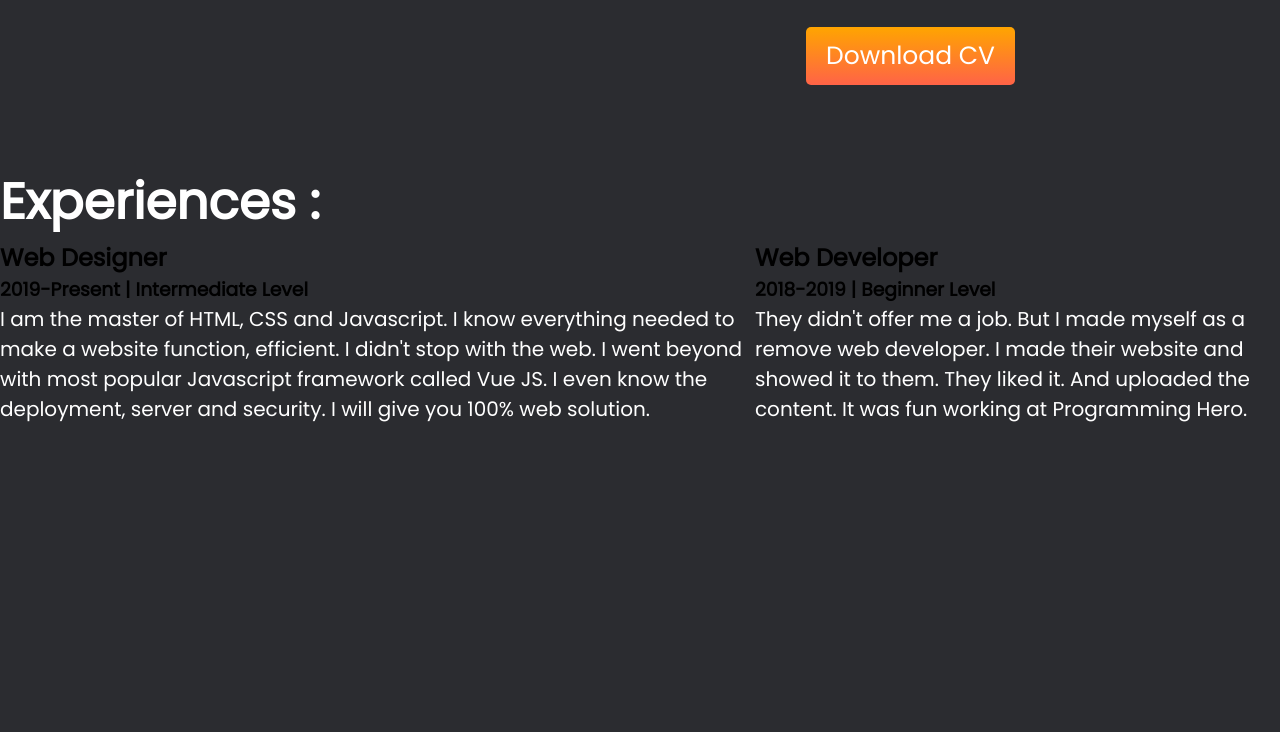
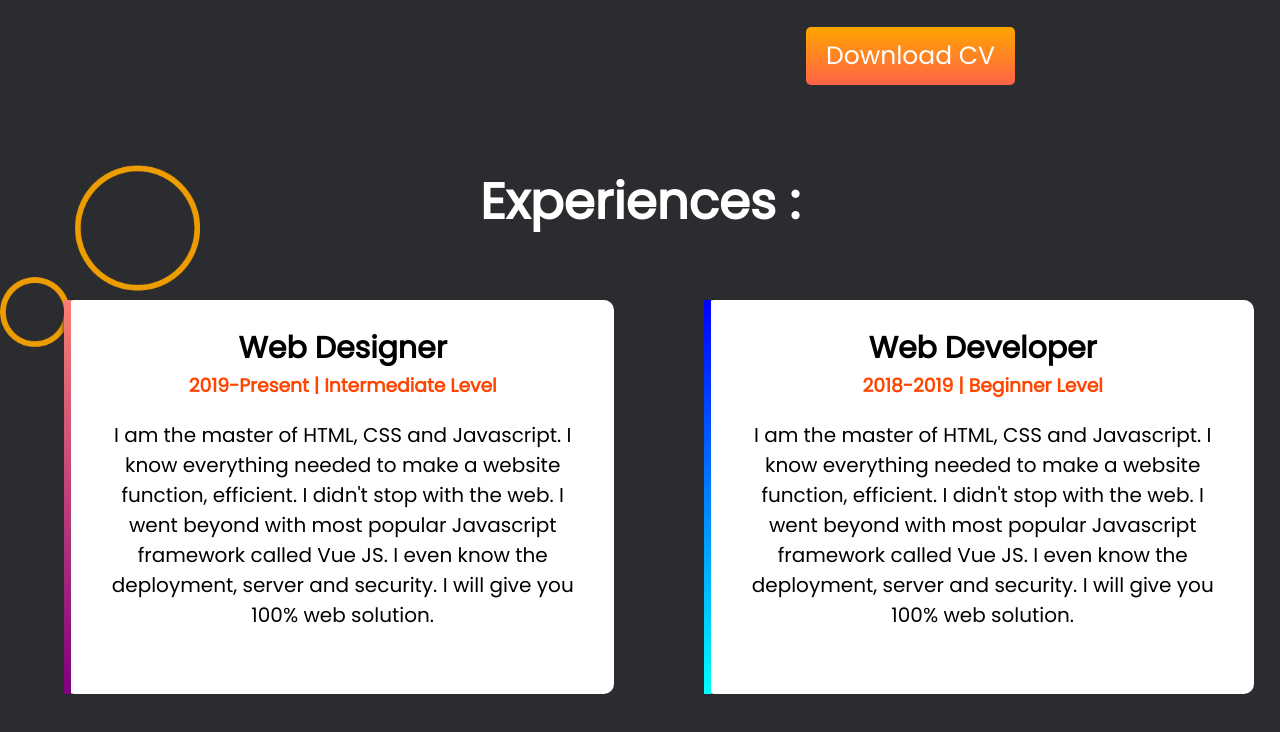
Before and after one commit to ashrafulriyadh/html-portfolio, a plain HTML site: page index.html in a window 1280 px wide. Shown: the part 1478-2210 px from the top of the page. Before the commit the page ends 1982 px from the top, so only its background shows below. Drawn offline with Linux system fonts and the light colour scheme.

Commit message:
section-3 added

```diff
--- a/index.html
+++ b/index.html
@@ -34,17 +34,17 @@
         </div>
     </section>
     <section class="experiences-area">
-    <h1> Experiences : </h1>
+    <h1 class="exp-name"> Experiences : </h1>
         <div class="flexible-container">
-            <div class="exp-item">
+            <div class="exp-item" id="exp1">
                 <h2> Web Designer </h2>
                 <h3> 2019-Present | Intermediate Level</h3>
-                <p>I am the master of HTML, CSS and Javascript. I know everything needed to make a website function, efficient. I didn't stop with the web. I went beyond with most popular Javascript framework called Vue JS. I even know the deployment, server and security. I will give you 100% web solution.</p>
+                <p id="info">I am the master of HTML, CSS and Javascript. I know everything needed to make a website function, efficient. I didn't stop with the web. I went beyond with most popular Javascript framework called Vue JS. I even know the deployment, server and security. I will give you 100% web solution.</p>
             </div>
-            <div class="exp-item">
+            <div class="exp-item" id="exp2">
                 <h2> Web Developer </h2>
                 <h3> 2018-2019 | Beginner Level</h3>
-                <p>They didn't offer me a job. But I made myself as a remove web developer. I made their website and showed it to them. They liked it. And uploaded the content. It was fun working at Programming Hero.</p>
+                <p id="info">I am the master of HTML, CSS and Javascript. I know everything needed to make a website function, efficient. I didn't stop with the web. I went beyond with most popular Javascript framework called Vue JS. I even know the deployment, server and security. I will give you 100% web solution.</p>
             </div>
         </div>
     </section>
--- a/style.css
+++ b/style.css
@@ -57,7 +57,35 @@ p {
     margin-top: 30px;
     display:inline-block;
     }
+h2 {
+    font-size: 30px;
+}
+h3 {
+    color: orangered;
+}
+.experiences-area {
+    background-image: url(images/bg-11.png);
+    background-repeat: no-repeat;
+    background-size: 200px;
 
+}
+.exp-name {
+    text-align: center;
+}
+.exp-item {
+    width: 50%;
+    padding-left: 8%;
+    box-shadow:5px 5px 5px 5px #2B2C30;
+    margin-top: 60px;
+    margin-left: 5%;
+    margin-right: 2%;
+    padding: 2% 2% 5% 2%;
+    border-radius: 10px;
+    text-align: center;
+    color:black;
+    background-color:white;
+
+}
 #img1 {
     background-image: url(images/bg-8.png);
 }
@@ -72,3 +100,17 @@ p {
 #text2 {
     margin-right: 200px;
 }
+#info {
+    color: black;
+    margin-top: 20px;
+}
+#exp1 {
+    border-left: 7px solid;
+    border-image: linear-gradient(salmon, purple);
+    border-image-slice: 1;
+}
+#exp2 {
+    border-left: 7px solid;
+    border-image: linear-gradient(blue, cyan);
+    border-image-slice: 1;
+}
```
Also changed, not shown: images/bg-11.png (added), images/bg-12.png (added), images/bg-13.png (added), images/bg-6.png (added).
